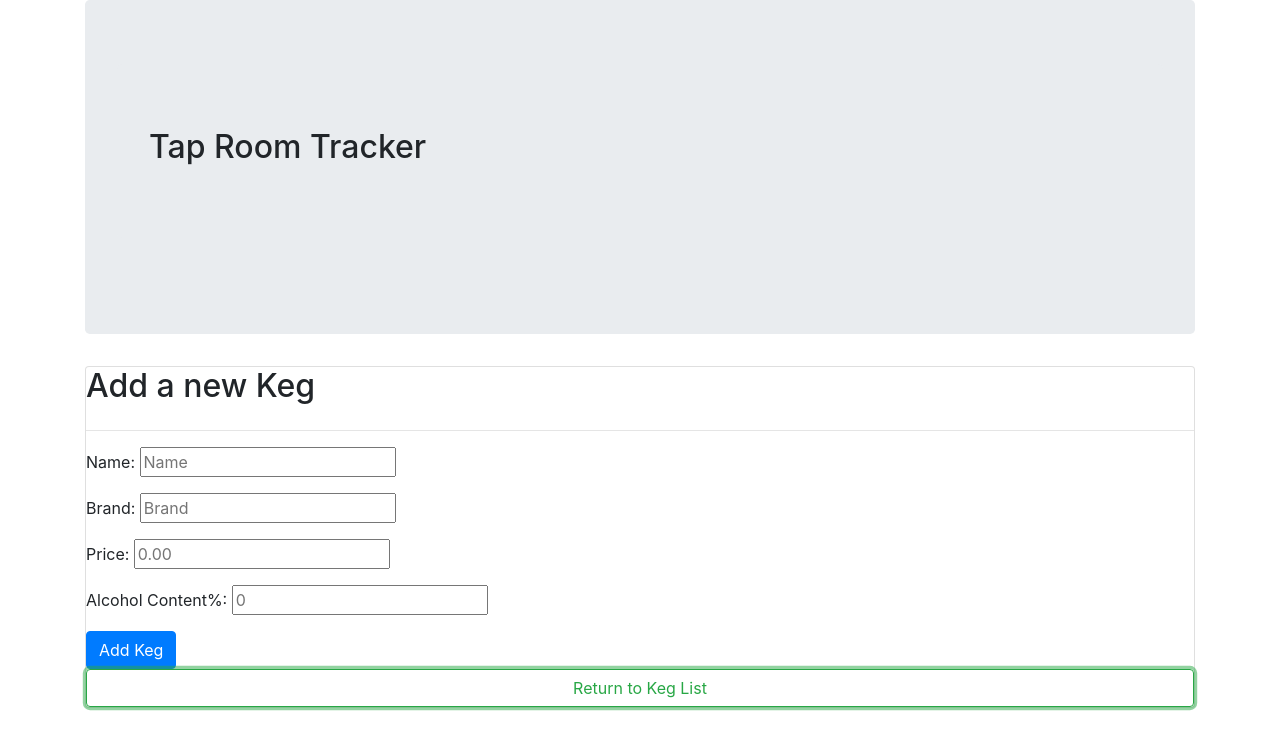
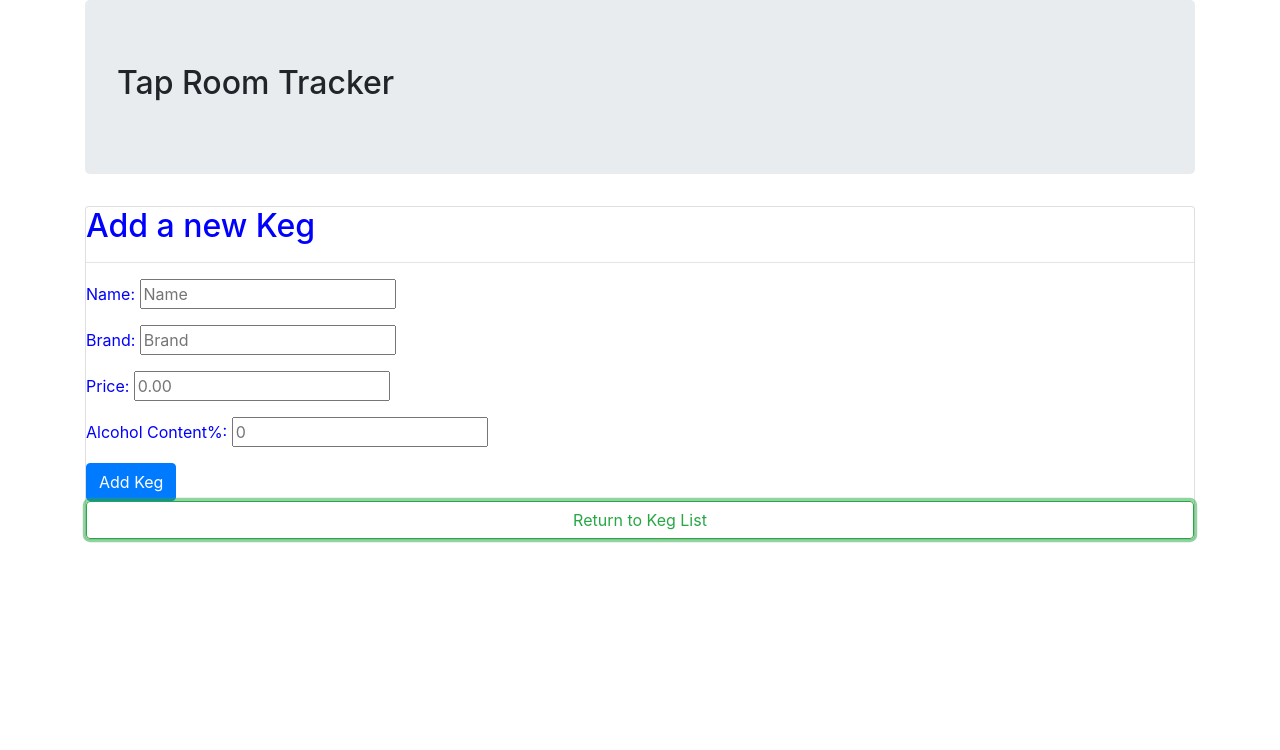
Before and after one commit to wdonovanseid/Tap-Room.React, a React (Create React App) app: page / in a window 1280 px wide. Both pictures are taken after a click on the button "Add Keg". Shown: the top 750 px of the page. Built offline with nearby package versions, Linux system fonts and the light colour scheme.

Commit message:
add diagram to README.md and add some more styling

```diff
--- a/src/components/App.js
+++ b/src/components/App.js
@@ -11,9 +11,7 @@ function App() {
     <React.Fragment>
       <Container>
         <Jumbotron>
-          <div className="jumbotron">
           <Header />
-          </div>
         </Jumbotron>
         <Card>
           <TapRoomControl />
--- a/src/components/ReusableForm.js
+++ b/src/components/ReusableForm.js
@@ -30,19 +30,22 @@ function ReusableForm(props) {
               placeholder='0.00'
               defaultValue={keg[2]}
               min="0"
-              step="0.01" /></p>
+              step="0.01"
+              required /></p>
             <p>Alcohol Content%: <input
               type='number'
               name='alcoholContent'
               placeholder='0'
               defaultValue={keg[3]}
-              min="0" /></p>
+              min="0"
+              required /></p>
             {props.formButtonText === 'Edit Keg' &&
             <p>Pints: <input
               type='number'
               name='pints'
               defaultValue={keg[4]}
-              min="0" /></p>}
+              min="0"
+              required /></p>}
           <button type="button" className="btn btn-primary" type='submit'>{props.formButtonText}</button>
         </form>
     </React.Fragment>
--- a/src/components/TapRoomControl.js
+++ b/src/components/TapRoomControl.js
@@ -3,6 +3,7 @@ import KegList from './KegList';
 import NewKegForm from './NewKegForm';
 import KegDetail from './KegDetail';
 import EditKegForm from './EditKegForm';
+import './css/TapRoomControl.css';
 
 class TapRoomControl extends React.Component {
   constructor(props){
@@ -112,7 +113,9 @@ class TapRoomControl extends React.Component {
     }
     return (
       <React.Fragment>
+        <div className="super">
           {currentlyVisibleState}
+          </div>
           <button type="button" className="btn btn-outline-success" onClick={this.handleClick}>{buttonText}</button>
       </React.Fragment>
     );
--- /dev/null
+++ b/src/components/css/TapRoomControl.css
@@ -0,0 +1,3 @@
+.super {
+  color: blue;
+}
```
Also changed, not shown: Tap-Room_Component_Diagram.png (renamed from Tap-Room Component Diagram.png), 1 other file (tests, documents, lock files or other folders).
